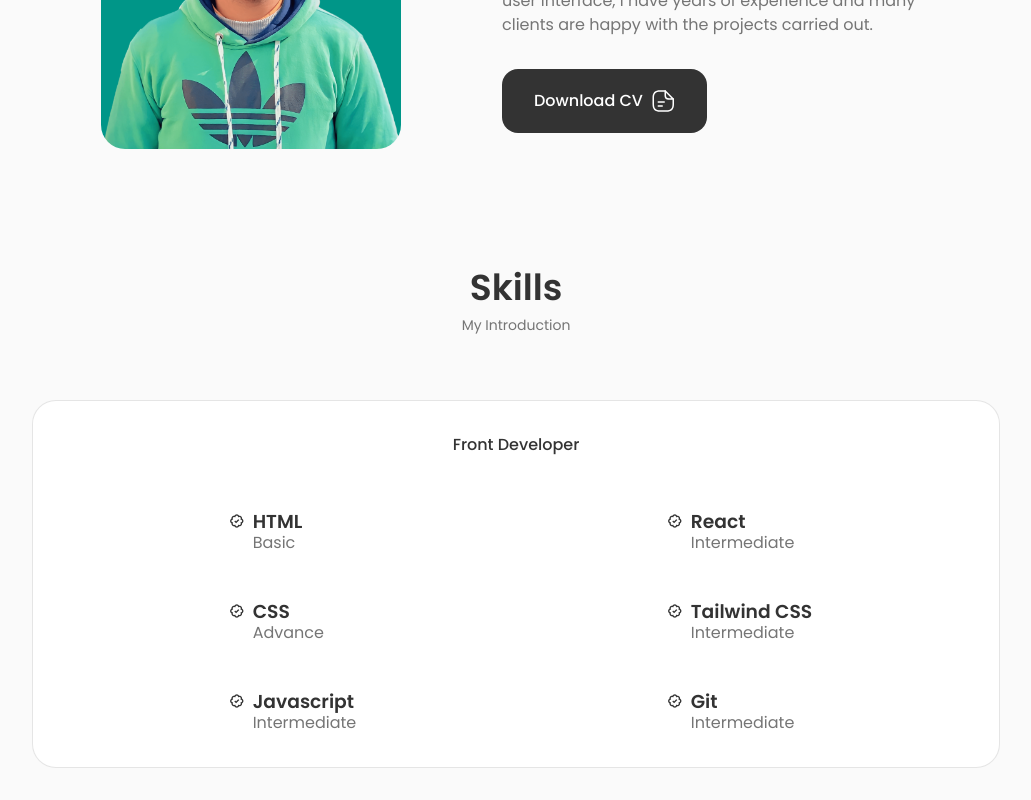
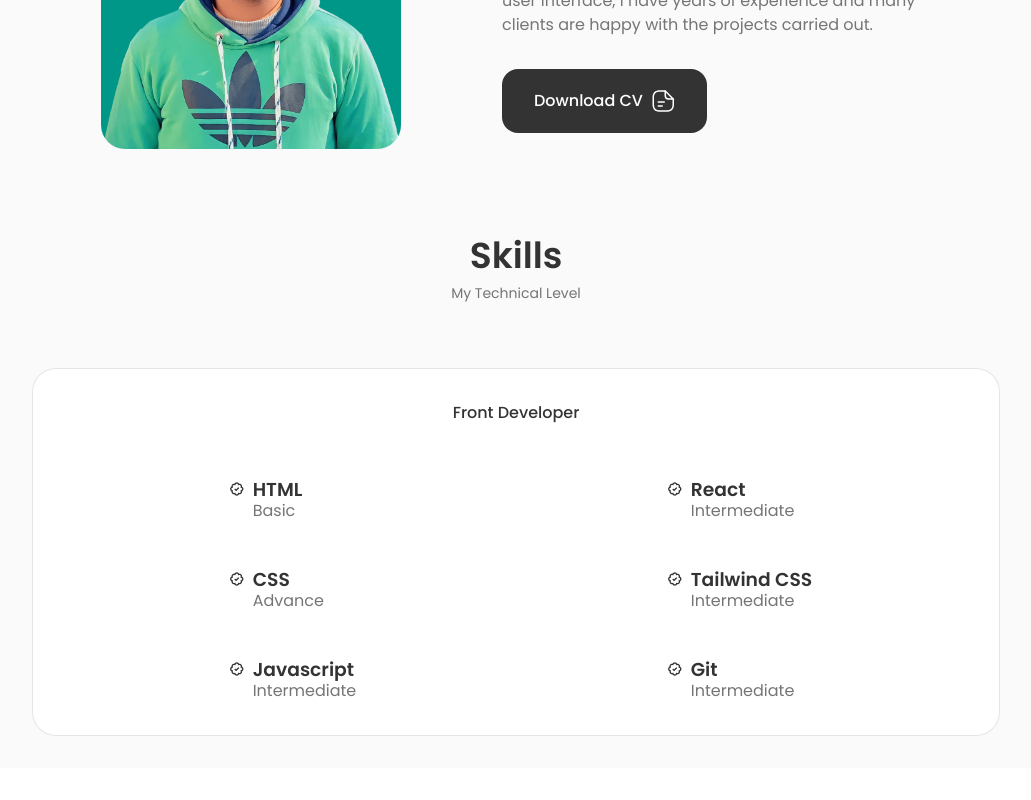
Before and after one commit to Zameerahmad01/personal-portfolio, a React (Vite) app: page / in a window 1280 px wide. Shown: the part 960-1760 px from the top of the page, without its empty margins (139-1170 px from the left). After the commit the page ends 1728 px from the top, so only its background shows below. Built offline with nearby package versions, Linux system fonts and the light colour scheme.

Commit message:
changes in skills section

```diff
--- a/src/components/Skills/Skills.css
+++ b/src/components/Skills/Skills.css
@@ -1,5 +1,5 @@
 .skills{
-    padding-top: 5rem;
+    padding-top: 3rem;
 }
 
 .skills__container{
--- a/src/components/Skills/Skills.jsx
+++ b/src/components/Skills/Skills.jsx
@@ -6,7 +6,7 @@ function Skills() {
   return (
     <section className='skills section ' id='skills'>
       <h2 className="section__title">Skills</h2>
-      <span className='section__subtitle'>My Introduction</span>
+      <span className='section__subtitle'>My Technical Level</span>
 
       <div className="skill__container container grid">
         <FrontEnd />
```
